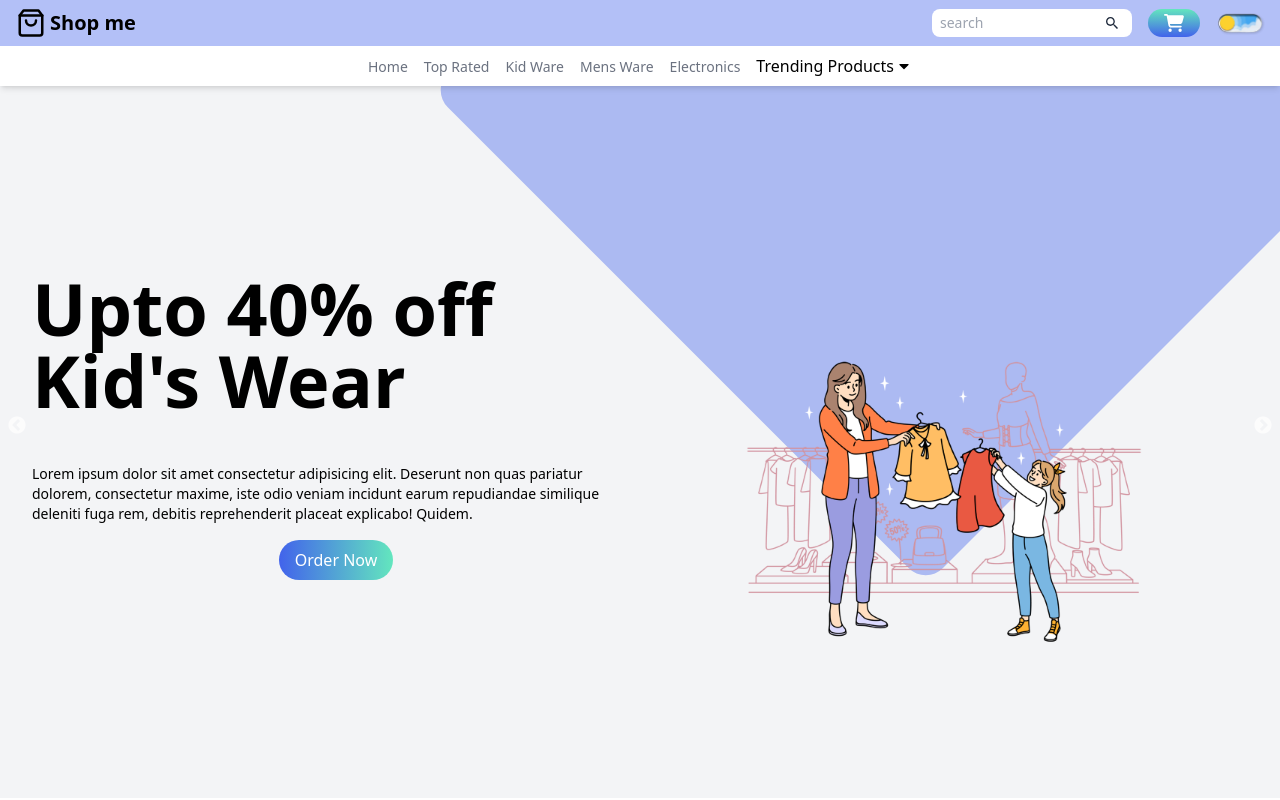
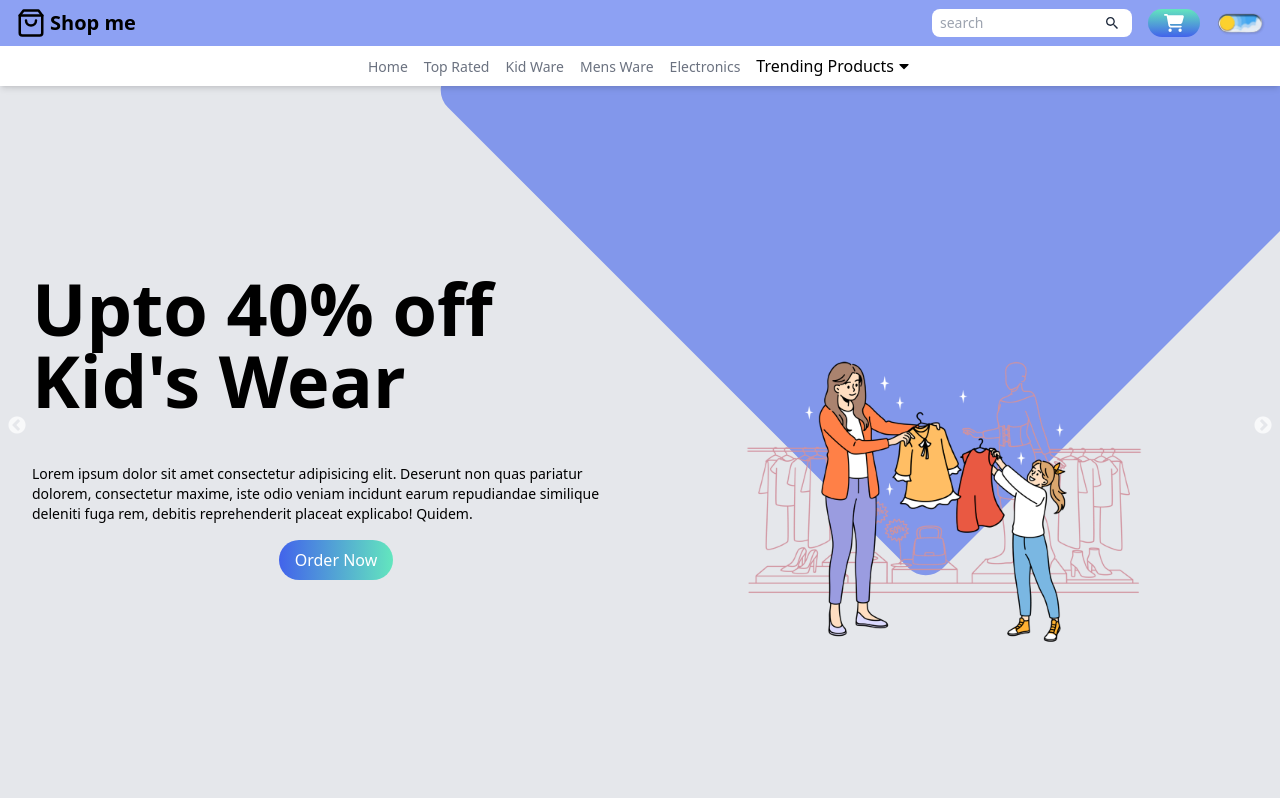
Before and after one commit to sagarsinghthakur002/Ecommerce-Website, a React (Vite) app: page / in a window 1280 px wide. Shown: the top 800 px of the page. Built offline with nearby package versions, Linux system fonts and the light colour scheme.

Commit message:
feat: color change

```diff
--- a/src/components/Hero.jsx
+++ b/src/components/Hero.jsx
@@ -40,8 +40,8 @@
   };
 
   return (
-    <div className='relative overflow-hidden h-[89vh] w-full bg-gray-100 flex justify-center items-center dark:bg-slate-950 dark:text-white duration-300'>
-      <div className='h-full w-[700px] bg-primary/40 absolute -top-1/2 right-0 rounded-3xl rotate-45 -z[8]'></div>
+    <div className='relative overflow-hidden h-[89vh] w-full bg-gray-200 flex justify-center items-center dark:bg-slate-950 dark:text-white duration-300'>
+      <div className='h-full w-[700px] bg-primary/60 absolute -top-1/2 right-0 rounded-3xl rotate-45 -z[8]'></div>
       <div className='container pb-8 sm:pd-0'>
         <Slider {...settings}>
           {ImageList.map((data) => (
--- a/src/components/Navbar.jsx
+++ b/src/components/Navbar.jsx
@@ -55,7 +55,7 @@
 function Navbar({ handleOrderPopup }) {
   return (
     <div className='shadow-md bg-white dark:bg-gray-900 dark:text-white duration-200 relative z-40'>
-      <div className='bg-primary/40 py-2'>
+      <div className='bg-primary/60 py-2'>
         <div className='flex justify-between items-center mx-4'>
 
           <div>
```
